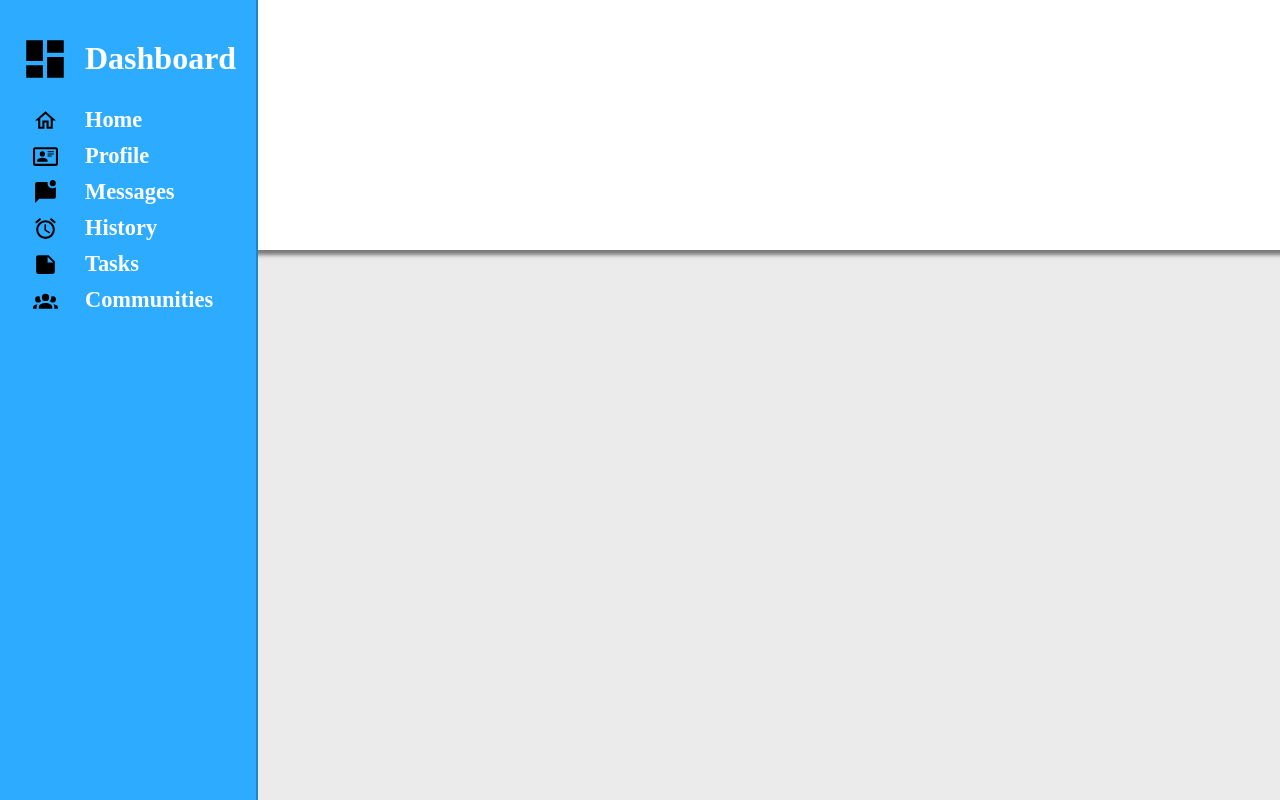
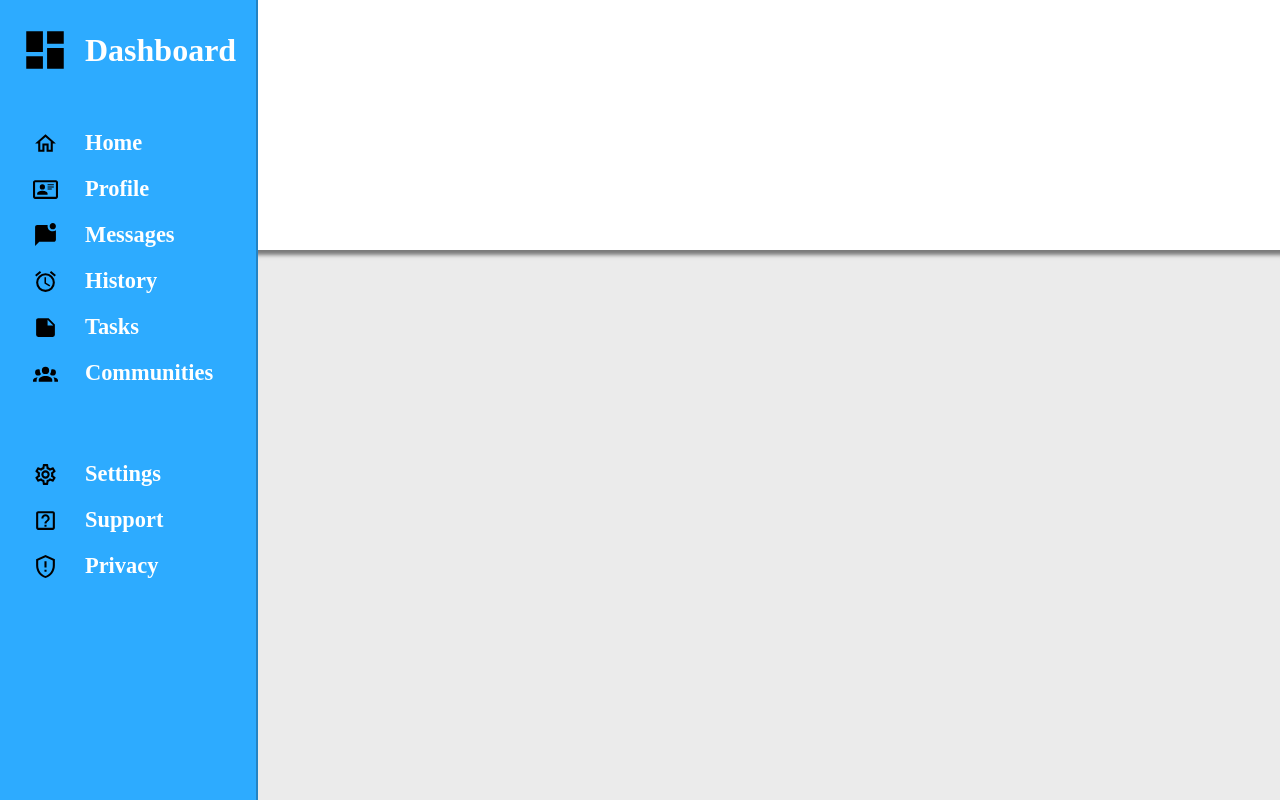
Before and after one commit to XenoNick/odin_Dashboard, a plain HTML site: page index.html in a window 1280 px wide. Drawn offline with Linux system fonts and the light colour scheme.

Commit message:
Apply the new layout method for the navbar

```diff
--- a/index.html
+++ b/index.html
@@ -44,6 +44,21 @@
             <a href="" class="link nav-info">
                 <p>Communities</p>
             </a>
+
+            <img src="./icons/cog-outline.svg" alt="" class="icon break">
+            <a href="" class="link nav-info break">
+                <p>Settings</p>
+            </a>
+
+            <img src="./icons/help-box-outline.svg" alt="" class="icon">
+            <a href="" class="link nav-info">
+                <p>Support</p>
+            </a>
+
+            <img src="./icons/shield-alert-outline.svg" alt="" class="icon">
+            <a href="" class="link nav-info">
+                <p>Privacy</p>
+            </a>
         </nav>
         <header class="sections header"></header>
         <main class="sections main"></main>
--- a/styles.css
+++ b/styles.css
@@ -26,6 +26,7 @@ body{
     padding: 20px;
     gap: 10px 15px;
     display: grid;
+    /* grid-template-rows: 100px; */
     grid-template-columns: max-content max-content;
     align-items: center;
     justify-items: center;
@@ -39,11 +40,13 @@ body{
 .title{
     color: white;
     font-size: 2rem;
-    margin: 20px 0;
 }
 .title-icon{
     height: 50px;
     width: 50px;
+}
+.title, .title-icon{
+    margin: 5px 0 40px 0;
 }
 .nav-info{
     justify-self: stretch;
@@ -51,6 +54,15 @@ body{
     color: white;
     font-size: 1.4rem;
     text-decoration: none;
+    margin: 5px 0;
+    transition: all .2s ease-in;
+}
+.break{
+    margin: 60px 0 5px 0;
+}
+.nav-info:hover{
+    color: black;
+    text-decoration: underline;
 }
 .icon{
     height: 25px;
```
